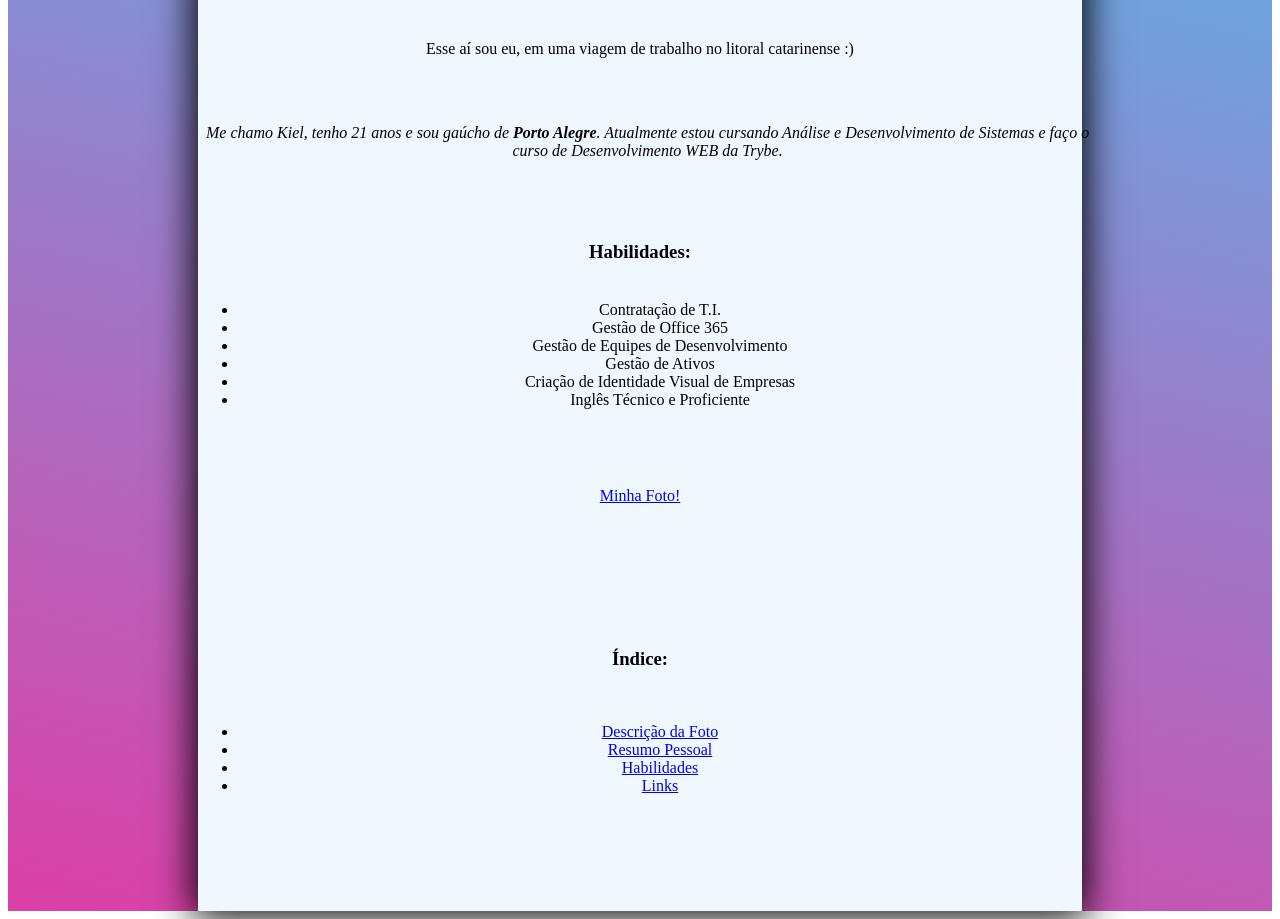
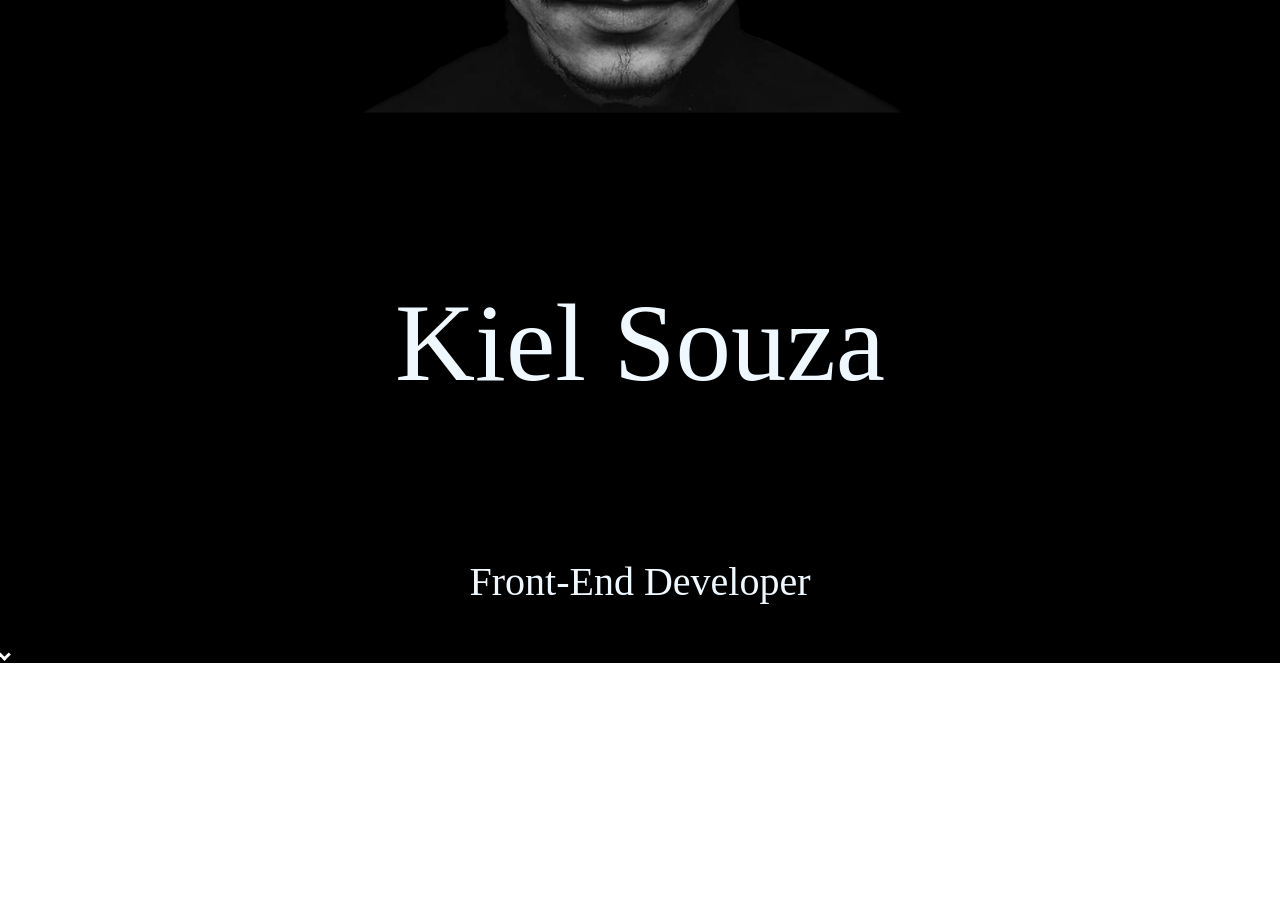
Before and after one commit to kielsouza/kielsouza.github.io, a plain HTML site: page index.html in a window 1280 px wide. Shown: the part 720-1639 px from the top of the page. After the commit the page ends 1383 px from the top, so only its background shows below. Drawn offline with nearby package versions, Linux system fonts and the light colour scheme.

Commit message:
Alteracao no design e estrutura do projeto.

```diff
--- a/index.html
+++ b/index.html
@@ -4,52 +4,30 @@
         <meta charset="UTF-8">
         <title>Kiel Souza</title>
         <link rel="stylesheet" type="text/css" href="styles.css" media="screen">
-        <style>
-            @import url('https://fonts.googleapis.com/css2?family=Rubik:wght@300&display=swap');
-            @import url('https://fonts.googleapis.com/css2?family=Nunito:wght@200&display=swap');
-        </style>
-        <script src="https://platform.linkedin.com/badges/js/profile.js" async defer type="text/javascript"></script>
     </head>
     <body>
-        <div id="background">
-            <div id="container">
-                <div id="divNome">
-                    <p id="kiel">KIEL </p><p id="souza">SOUZA</p>
-                </div>
-                <div id="divFoto">
-                    <img id="foto" src=kielperfil.jpg height=350px width=350px>
-                </div>
-                <div id="resFoto">
-                    <p>Esse aí sou eu, em uma viagem de trabalho no litoral catarinense :)</p>
-                </div>
-                <div id="resPessoal">
-                    <i>Me chamo Kiel, tenho 21 anos e sou gaúcho de <b>Porto Alegre</b>. Atualmente estou cursando Análise e Desenvolvimento de Sistemas e faço o curso de Desenvolvimento WEB da Trybe.</i>
-                </div>
-                <div id="habilidades">
-                    <h3 style="padding-bottom: 20px;">Habilidades:</h3>
-                    <ul>
-                        <li>Contratação de T.I.</li>
-                        <li>Gestão de Office 365</li>
-                        <li>Gestão de Equipes de Desenvolvimento</li>
-                        <li>Gestão de Ativos</li>
-                        <li>Criação de Identidade Visual de Empresas</li>
-                        <li>Inglês Técnico e Proficiente</li>
-                    </ul>
-                </div>
-                <div id="links">
-                    <a href="#kiel">Minha Foto!</a></br>
-                </div>
-                <div id="badgeLinkedIn" class="badge-base LI-profile-badge" data-locale="pt_BR" data-size="medium" data-theme="dark" data-type="VERTICAL" data-vanity="kiel-souza-052040186" data-version="v1"></div>
-                <div id="indice">
-                    <h3>Índice:</h3></br>
-                    <ul>
-                        <li><a href="#resFoto">Descrição da Foto</a></li>
-                        <li><a href="#resPessoal">Resumo Pessoal</a></li>
-                        <li><a href="#habilidades">Habilidades</a></li>
-                        <li><a href="#links">Links</a></li>
-                    </ul>
-                </div>
+        <header id="header">
+            <div id="headerElementsLeft">
+                <p id="nameHeader">Kiel Souza</p>
             </div>
+            <div id="headerElementsRight">
+                <p>About Me</p>
+                <p>Professional</p>
+                <p>Projects</p>
+                <p>Contact</p>
+            </div>
+        </header>
+        <div id="page1">
+            <div id="contentPage1">
+                <img id="imgPage1" src="perfilPortfolio.png">
+            </div>
+            <div id="title">
+                <p id="titleKiel">Kiel Souza</p>
+            </div>
+            <div id="title2">
+                <p id="titleFront">Front-End Developer</p>
+            </div>
+            <i id="downArrow"></i>
         </div>
     </body>
 </html>
--- a/styles.css
+++ b/styles.css
@@ -1,74 +1,71 @@
-#background{
-    background: rgb(210,6,140);
-    background: linear-gradient(13deg, rgba(210,6,140,0.7693452380952381) 0%, rgba(0,212,255,0.8085609243697479) 98%);
+body {
+    margin: 0;
 }
-#container{
-    position: relative;
-    background-color: aliceblue;
-    margin-left: 15%;
-    margin-right: 15%;
-    -webkit-box-shadow: 0px 2px 36px 5px rgba(0,0,0,0.95);
-    box-shadow: 0px 2px 36px 5px rgba(0,0,0,0.95);
+#header {
+    height: 70px;
+    background: rgb(90, 90, 90);
 }
-#divNome{
+#headerElementsLeft {
+    float: left;
+}
+#headerElementsLeft p{
+    margin-left: 50px;
+    font-size: 40px;
+    margin-top: 7px;
+    color: aliceblue;
+}
+#headerElementsRight {
+    float: right;
+    display: flex;
+    margin-right: 20px;
+}
+#headerElementsRight p{
+    margin-right: 30px;
+    font-size: 25px;
+    margin-top: 16px;
+    color: aliceblue;
+}
+#page1 {
+    background: black;
+    width: 100%;
+    height:100%;
+}
+#imgPage1 {
+    width: 700px;
+    padding-top: 94px;
+}
+#contentPage1 {
+    width: 100%;
+    height: 100%;
     display: flex;
     justify-content: center;
+    background: black;
 }
-#kiel{
-    font-size: 100px;
-    font-family: 'Nunito', sans-serif;
-    margin-right: 10px;
-    color: rgb(56, 56, 56);
+#title{
+    display: flex;
+    color:aliceblue;
+    justify-content: center;
+    height: 100%;
+    width: 100%;
 }
-#souza{
-    font-size: 100px;
-    font-family: 'Nunito', sans-serif;
-    background: -webkit-linear-gradient(130deg, rgba(210,6,140,1) 7%, rgba(0,212,255,1) 100%);
-    -webkit-background-clip: text;
-    -webkit-text-fill-color: transparent;
+#title2{
+    display: flex;
+    color:aliceblue;
+    justify-content: center;
+    height: 100%;
+    width: 100%;
 }
-#divFoto{
-    display: flex;
-    justify-content: center;
-    padding-bottom: 50px;
+#titleKiel {
+    font-size: 111px;
 }
-#foto{
-    border-radius: 50%;
+#titleFront {
+    font-size: 40px;
 }
-#resFoto{
-    display: flex;
-    justify-content: center;
-    padding-bottom: 50px;
+#downArrow {
+    border: solid rgb(255, 255, 255);
+    border-width: 0 3px 3px 0;
+    display: inline-block;
+    padding: 3px;
+    transform: rotate(45deg);
+    -webkit-transform: rotate(45deg);
 }
-#resPessoal{
-    display: flex;
-    justify-content: center;
-    padding-bottom: 62px;
-    text-align: center;
-    margin: auto;
-    width: 900px;
-}
-#habilidades{
-    display: block;
-    text-align: center;
-    text-align-last: center;
-    padding-bottom: 62px;
-}
-#links{
-    display: flex;
-    justify-content: center;
-    padding-bottom: 62px;
-}
-#badgeLinkedIn{
-    display: flex;
-    justify-content: center;
-    padding-bottom: 62px;
-    text-align-last: center;
-    text-align: center;
-}
-#indice{
-    display: block;
-    text-align: center;
-    text-align-last: center;
-    padding-bottom: 100px;
-}
```
Also changed, not shown: perfilPortfolio.png (added).
